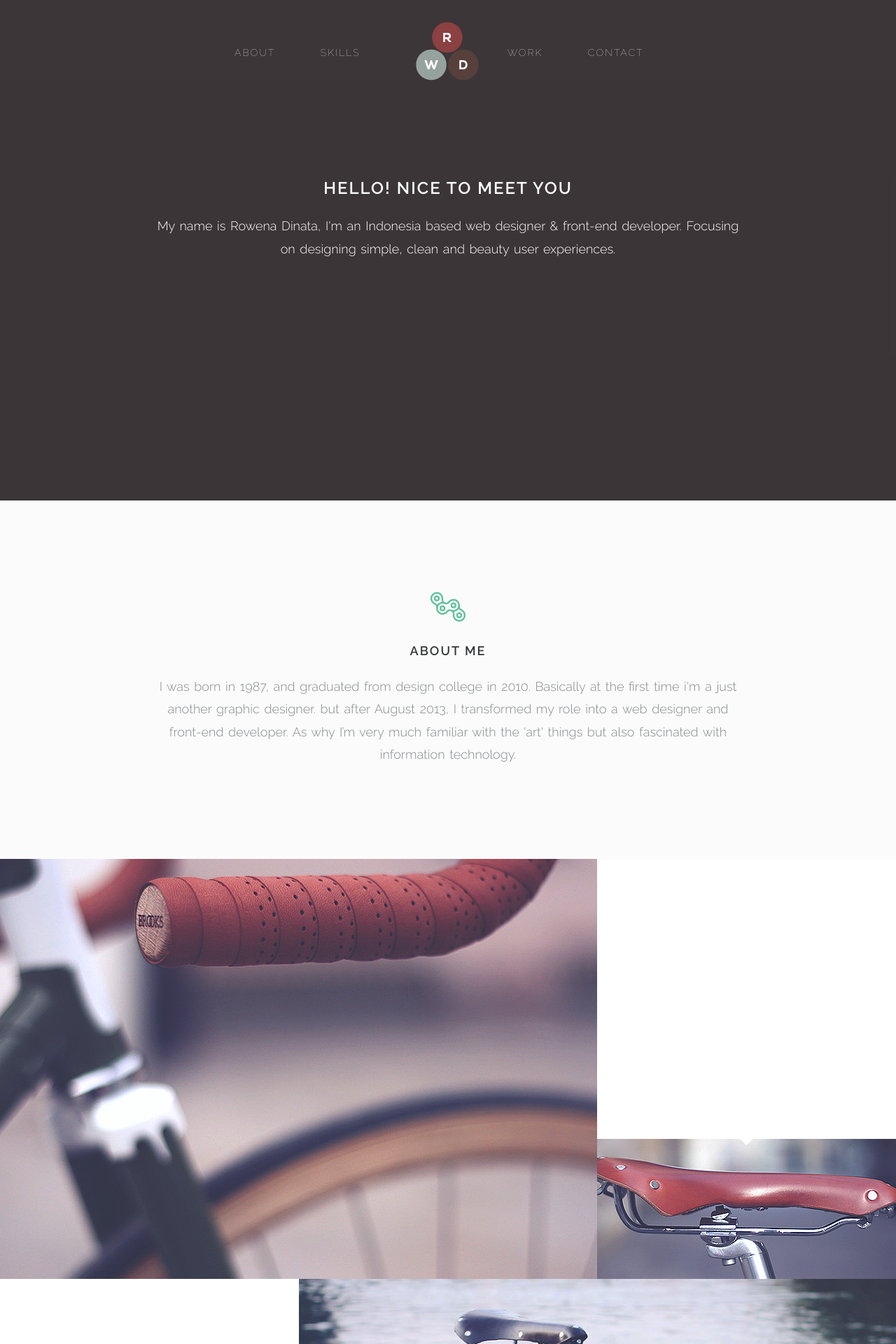
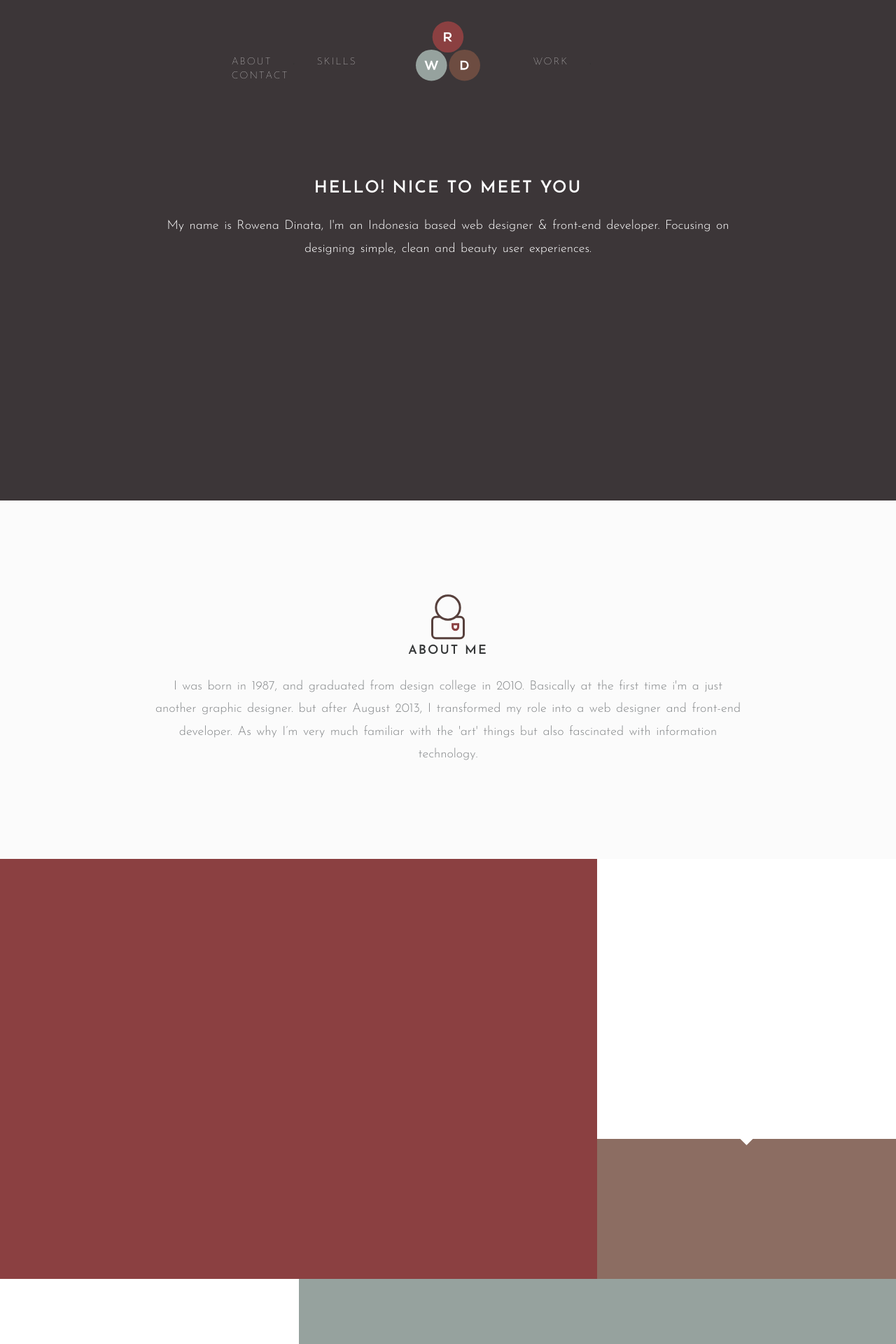
Before and after one commit to rowenadinata/rowenadinata.github.io, a PHP site: page / in a window 1280 px wide. Shown: the top 1920 px of the page at 70% size. Run offline with PHP 8.4, Linux system fonts and the light colour scheme; some libraries are stand-ins or nearby versions.

Commit message:
added feb 10

```diff
--- a/css/queries.css
+++ b/css/queries.css
@@ -7,6 +7,7 @@ CSS Queries
 }
 @media screen and (max-width:1200px) {
     p{font-size: 14px; }
+    p.hero-paragraph, p.text-intro { margin: 25px 8%; }
     .thin-sep { display: none; }
     .arrow { display: none; }
     nav { height: auto; width: 100%; background: none; margin: 70px 0 0 0; }
@@ -16,7 +17,8 @@ CSS Queries
     nav ul li a { width: 100%; float: left; position: relative; padding: 25px 0; text-align: center; border-bottom: 1px dotted rgba(255, 255, 255, 0.2); margin: 0px; }
     nav ul li a.last { border-bottom: none; }
     nav ul li.dot { display: none; }
-    .responsive-logo { background: url(../img/main-logo.png) no-repeat center center; width: 94px; height: 85px; position: absolute; top: 30px; left: 10%; }
+    .responsive-logo { background: url(../img/main-logo.svg) no-repeat center center; width: 94px; height: 85px; position: absolute; top: 30px; left: 10%; }
+    .no-svg .responsive-logo { background-image: url(../img/main-logo.png); }
     .logo-1 { position: absolute; left: 50%; top: 50%; }
     .logo-holder { display: none; }
     .logo-2 { position: absolute; left: 50%; top: 50%; }
--- a/css/styles.css
+++ b/css/styles.css
@@ -30,7 +30,7 @@ html { font-size: 100%; /* 1 */
 * elements. */
 html, button, input, select, textarea { font-family: sans-serif; }
 /* * Addresses margins handled incorrectly in IE 6/7. */
-body { margin: 0; font-family: 'Raleway', sans-serif; overflow-x: hidden; }
+body { margin: 0; font-family: 'Josefin Sans', sans-serif; overflow-x: hidden; }
 html, body { width: auto !important; overflow-x: hidden !important; }
 /* ==========================================================================
 Links
@@ -174,17 +174,22 @@ table { border-collapse: collapse; border-spacing: 0; }
 Headings
 ========================================================================== */
 h1.hero-headline { text-align: center; text-transform: uppercase; color: #ffffff; letter-spacing: 2px; font-size: 24px; font-weight: 600; padding-top: 125px; }
-h2.chain { text-align: center; text-transform: uppercase; color: #353738; letter-spacing: 2px; font-size: 18px; font-weight: 600; background: url(../img/cog-icon.png) no-repeat top center; padding-top: 75px; }
-h2.frame { text-align: center; text-transform: uppercase; color: #353738; letter-spacing: 2px; font-size: 18px; font-weight: 600; background: url(../img/frame-icon.png) no-repeat top center; padding-top: 65px; margin-top: 70px; }
-h2.mech { text-align: center; text-transform: uppercase; color: #353738; letter-spacing: 2px; font-size: 18px; font-weight: 600; background: url(../img/mech-icon.png) no-repeat top center; padding-top: 65px; margin-top: 70px; }
-h2.front-frame { text-align: center; text-transform: uppercase; color: #353738; letter-spacing: 2px; font-size: 18px; font-weight: 600; background: url(../img/front-icon.png) no-repeat top center; padding-top: 65px; margin-top: 70px; }
+h2.chain { text-align: center; text-transform: uppercase; color: #353738; letter-spacing: 2px; font-size: 18px; font-weight: 600; background: url(../img/cog-icon.svg) no-repeat top center; padding-top: 75px; }
+.no-svg h2.chain { background: url(../img/cog-icon.png); }
+h2.frame { text-align: center; text-transform: uppercase; color: #353738; letter-spacing: 2px; font-size: 18px; font-weight: 600; background: url(../img/frame-icon.svg) no-repeat top center; padding-top: 65px; margin-top: 70px; }
+.no-svg h2.frame { background: url(../img/frame-icon.png); }
+h2.mech { text-align: center; text-transform: uppercase; color: #353738; letter-spacing: 2px; font-size: 18px; font-weight: 600; background: url(../img/mech-icon.svg) no-repeat top center; padding-top: 65px; margin-top: 70px; }
+.no-svg h2.mech { background: url(../img/mech-icon.png); }
+h2.front-frame { text-align: center; text-transform: uppercase; color: #353738; letter-spacing: 2px; font-size: 18px; font-weight: 600; background: url(../img/front-icon.svg) no-repeat top center; padding-top: 65px; margin-top: 70px; }
+.no-svg h2.front-frame { background: url(../img/front-icon.png); }
 h2.twitter-post-username { color: #353738; letter-spacing: 2px; font-size: 18px; font-weight: 600; margin-top: 30px; }
 h2.twitter-post-username span { color: #848789; font-weight: 300; }
-h2.logo-header { text-align: center; color: #848789; letter-spacing: 1px; font-size: 24px; font-weight: 300; background: url(../img/main-logo.png) no-repeat top center; padding-top: 120px; margin: 70px 0 40px 0; font-style: italic; }
+h2.logo-header { text-align: center; color: #848789; letter-spacing: 1px; font-size: 24px; font-weight: 300; background: url(../img/main-logo.svg) no-repeat top center; padding-top: 120px; margin: 70px 0 40px 0; font-style: italic; }
+.no-svg h2.logo-header { background-image: url(../img/main-logo.png); }
 /* ==========================================================================
 User Styles
 ========================================================================== */
-@import url(http://fonts.googleapis.com/css?family=Lato:300,400,700);
+@import url(http://fonts.googleapis.com/css?family=Josefin+Sans:100,300,400,600,700,100italic,300italic,400italic,600italic,700italic);
 /* ==========================================================================
 User Styles
 ========================================================================== */
@@ -197,27 +202,28 @@ a:hover { color: #d1d2d3; text-decoration: none; }
 p { text-align: center; font-size: 14px; color: #848789; font-weight: 300; word-spacing: 2px; line-height: 1.8em; margin-top: 25px; }
 p.hero-paragraph { font-size: 18px; color: #fff; }
 p.text-intro { font-size: 18px; }
-.hero { background-color: rgba(60,54,56, 0.9); -webkit-background-size: cover; -moz-background-size: cover; -o-background-size: cover; background-size: cover; height: 600px; }
+.hero { background-color: #3c3638; -webkit-background-size: cover; -moz-background-size: cover; -o-background-size: cover; background-size: cover; height: 600px; }
 nav { height: 85px; margin-top: 30px; position: relative; }
-.logo-holder { background: url(../img/main-logo.png) no-repeat center center; width: 94px; height: 85px; position: absolute; top: 0; left: 327px; }
+.logo-holder { background: url(../img/main-logo.svg) no-repeat center center; width: 94px; height: 86px; position: absolute; top: 0; left: 0; right: 0; margin: 0 auto; }
+.no-svg .logo-holder { background-image: url(../img/main-logo.png); }
 .responsive-logo { display: hidden; }
 header { background-color: #3c3638; }
-header ul { padding-top: 35px; }
+header ul { padding: 35px 21%; display: inline-block; width: 100%; }
 header ul li { list-style: none; float: left; text-transform: uppercase; letter-spacing: 2px; }
 header ul li a { display: block; margin: 0 30px; color: #fff; font-weight: 100; }
-.r_spacer { margin-right: 180px; }
+.r_spacer { margin-right: 222px; }
 .intro { padding: 115px 0; background-color: #fbfbfb; }
-.section-1 { background: url(../img/left-box-1.jpg) no-repeat center center; -webkit-background-size: cover; -moz-background-size: cover; -o-background-size: cover; background-size: cover; height: 600px; position: relative; }
-.section-2 { background: url(../img/left-box-2.jpg) no-repeat center center; -webkit-background-size: cover; -moz-background-size: cover; -o-background-size: cover; background-size: cover; height: 600px; position: relative; }
-.section-3 { background: url(../img/red-frame.jpg) no-repeat center center; -webkit-background-size: cover; -moz-background-size: cover; -o-background-size: cover; background-size: cover; height: 600px; position: relative; }
-.section-4 { background: url(../img/red-bike.jpg) no-repeat center center; -webkit-background-size: cover; -moz-background-size: cover; -o-background-size: cover; background-size: cover; height: 600px; }
+.section-1 { background-color: #8b4041; -webkit-background-size: cover; -moz-background-size: cover; -o-background-size: cover; background-size: cover; height: 600px; position: relative; }
+.section-2 { background-color: #96a29e; -webkit-background-size: cover; -moz-background-size: cover; -o-background-size: cover; background-size: cover; height: 600px; position: relative; }
+.section-3 { background-color: #57403c; -webkit-background-size: cover; -moz-background-size: cover; -o-background-size: cover; background-size: cover; height: 600px; position: relative; }
+.section-4 { background-color: #ced7db; -webkit-background-size: cover; -moz-background-size: cover; -o-background-size: cover; background-size: cover; height: 600px; }
 .section-text { position: relative; height: 600px; }
 .nopadding { padding: 0 !important; margin: 0 !important; }
 .thin-sep { height: 1px; background-color: #d7d7d7; width: 50px; margin: 8% auto 0 auto; }
 .small-featured-img { height: 200px; width: 100%; position: absolute; bottom: 0; }
-.seat-red { background: url(../img/seat-red.jpg) no-repeat center center; -webkit-background-size: cover; -moz-background-size: cover; -o-background-size: cover; background-size: cover; }
-.seat-black { background: url(../img/seat-black.jpg) no-repeat center center; -webkit-background-size: cover; -moz-background-size: cover; -o-background-size: cover; background-size: cover; }
-.frame-red { background: url(../img/chrome-wheels.jpg) no-repeat center center; -webkit-background-size: cover; -moz-background-size: cover; -o-background-size: cover; background-size: cover; }
+.seat-red { background-color: #8c6d62; -webkit-background-size: cover; -moz-background-size: cover; -o-background-size: cover; background-size: cover; }
+.seat-black { background-color: #8c6d62; -webkit-background-size: cover; -moz-background-size: cover; -o-background-size: cover; background-size: cover; }
+.frame-red { background-color: #445963; -webkit-background-size: cover; -moz-background-size: cover; -o-background-size: cover; background-size: cover; }
 .section-text p { padding: 0 60px; text-align: justify; }
 .arrow { background: url(../img/arrow.png) no-repeat center center; width: 21px; height: 10px; margin: -1px auto 0 auto; }
 .logo-1 { width: 113px; height: 118px; background: url(../img/bicycle-logo.png); position: absolute; left: 50%; top: 50%; margin-left: -56px; margin-top: -59px; }
--- a/index.html
+++ b/index.html
@@ -13,7 +13,7 @@
 		<link rel="stylesheet" href="css/flexslider.css?v=1.2" type="text/css">
 		<link rel="stylesheet" href="css/animate.css" type="text/css">
 		<link href="http://netdna.bootstrapcdn.com/font-awesome/4.0.3/css/font-awesome.css" rel="stylesheet">
-		<link href='http://fonts.googleapis.com/css?family=Raleway:400,100,200,300,500,600,700,800,900' rel='stylesheet' type='text/css'>
+		<link href='http://fonts.googleapis.com/css?family=Josefin+Sans:100,300,400,600,700,100italic,300italic,400italic,600italic,700italic' rel='stylesheet' type='text/css'>
 		<!-- HTML5 Shim and Respond.js IE8 support of HTML5 elements and media queries -->
 		<!-- WARNING: Respond.js doesn't work if you view the page via file:// -->
 		<!--[if lt IE 9]>
@@ -31,7 +31,7 @@
 					</div>
 				</div>
 				<div class="row">
-					<div class="col-md-8 col-md-offset-2">
+					<div>
 						<nav>
 							<div class="logo-holder"></div>
 							<ul class="clearfix">
@@ -103,7 +103,7 @@
 				</div>
 				<div class="col-md-4 section-text nopadding">
 					<div class="wp6">
-						<h2 class="front-frame">- MY BRAIN -</h2>
+						<h2 class="front-frame">- UX & UI -</h2>
 						<p>Absolutely! brain is the most important thing for human to do all activities. We can't live without our brain, I'm surely know that we can built and developed any creative thought from my brain.</p>
 						<div class="thin-sep"></div>
 					</div>
@@ -248,8 +248,22 @@
 					<div class="col-md-6 col-md-offset-3 sign-up">
 						<h2 class="logo-header">Feel free to contact me!</h2>
 						<form name="signup-form">
+							<input class="signup-input" type="text" name="name" value="" placeholder="enter your name..." title="Please enter your name." required>
 							<input class="signup-input" type="email" name="email_address" value="" placeholder="enter your email..." title="Please enter a valid email address." required>
+							<textarea class="signup-input" type="text" name="message" value="" placeholder="Message..." title="Please write down the messages" required></textarea>
 							<button type="submit" class="submit-btn">GO</button>
+						</form>
+						<h2>Send e-mail to someone@example.com:</h2>
+
+						<form action="mailto:rowena.dinata@gmail.com" method="post" enctype="text/plain">
+						Name:<br>
+						<input type="text" name="name" value="your name"><br>
+						E-mail:<br>
+						<input type="text" name="mail" value="your email"><br>
+						Comment:<br>
+						<input type="text" name="comment" value="your comment" size="50"><br><br>
+						<input type="submit" value="Send">
+						<input type="reset" value="Reset">
 						</form>
 					</div>
 				</div>
```
Also changed, not shown: img/cog-icon.png, img/cog-icon.svg (added), img/frame-icon.png, img/frame-icon.svg (added), img/front-icon.png, img/front-icon.svg (added), img/main-logo.png, img/main-logo.svg (added), img/mech-icon.png, img/mech-icon.svg (added).
